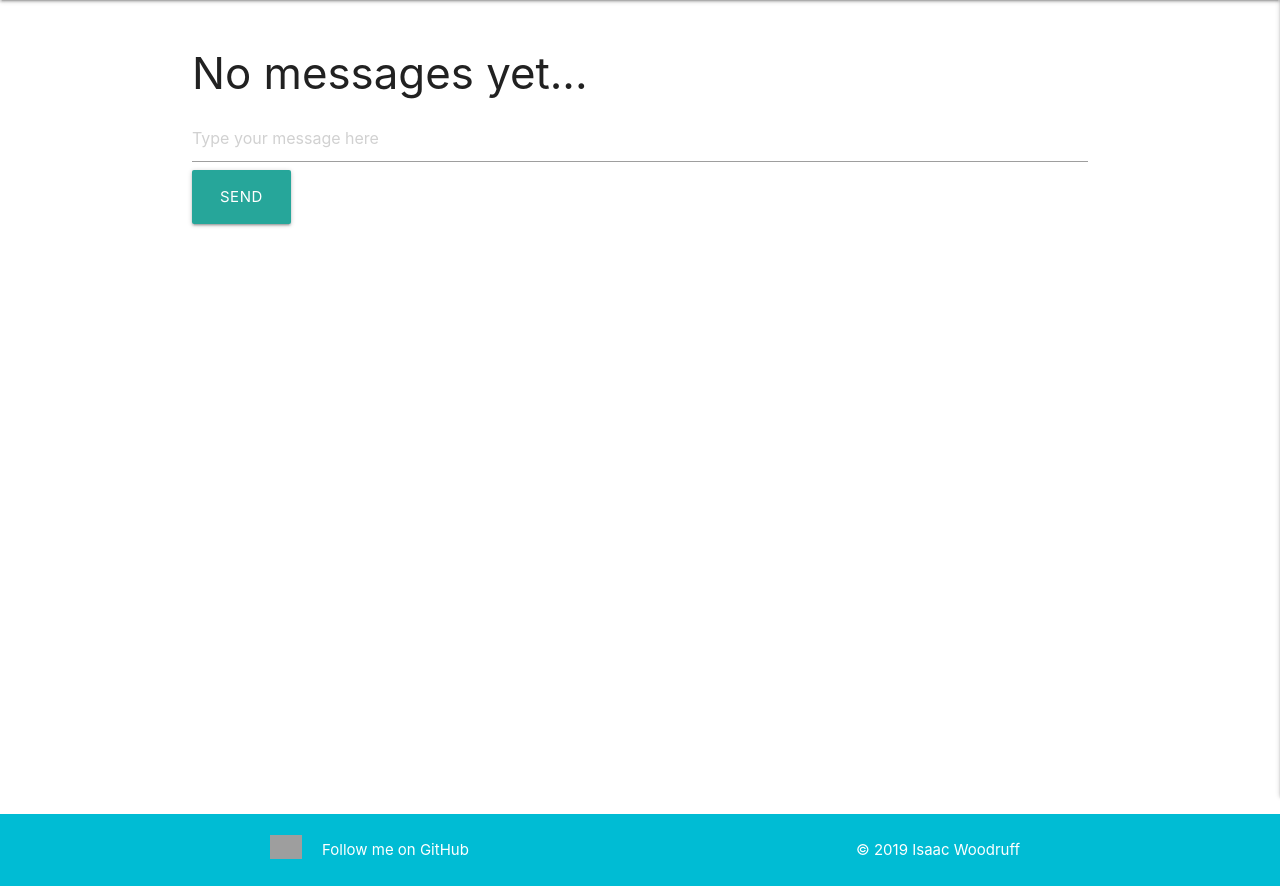
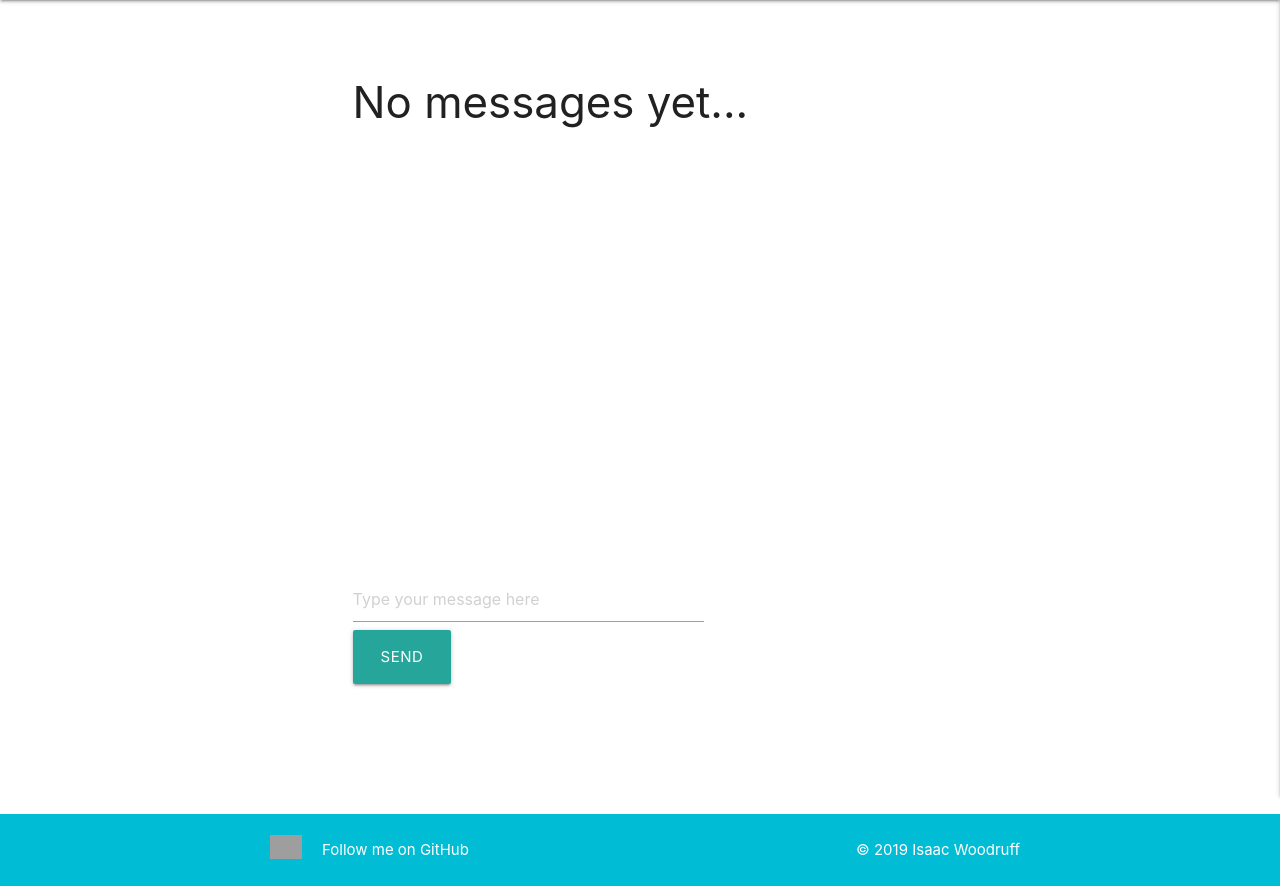
Before and after one commit to isaacwoodruff/codetogether, a Flask app: page /user_messages in a window 1280 px wide. Shown: the part 64-950 px from the top of the page. Run offline with Flask 2, Linux system fonts and the light colour scheme; some libraries are stand-ins or nearby versions; grey boxes are pictures that could not be loaded.

Commit message:
Updated styling to messages

```diff
--- a/static/css/style.css
+++ b/static/css/style.css
@@ -120,6 +120,16 @@ footer a {
     overflow: hidden;
 }
 
+#messages-form {
+    position: absolute;
+    top: 80vh;
+}
+
+#messages-wrapper {
+    height: 60vh;
+    overflow: scroll;
+}
+
 @media only screen and (max-width: 440px) {
     /* Pull site name/logo to the left more on smaller screens */
     nav .brand-logo {
--- a/static/js/messages.js
+++ b/static/js/messages.js
@@ -1,3 +1,6 @@
+$(document).ready(function() {
+    var messageBox = document.getElementById("messages-wrapper");
+
     var socket = io.connect('https://' + document.domain + ':' + location.port);
 
     socket.on('connect', function() {
@@ -15,9 +18,11 @@ socket.on('connect', function() {
     })
 
     socket.on('client message', function(msg) {
-    console.log(msg)
         if (typeof msg.user_name !== 'undefined') {
             $('h3').remove()
             $('div.message_holder').append('<div><h6>' + msg.user_name + ": " + msg.message + '</h6></div>')
+            // Scroll to the bottom when a new message is received or sent
+            messageBox.scrollTop = messageBox.scrollHeight;
         }
     })
+})
--- a/templates/base.html
+++ b/templates/base.html
@@ -65,6 +65,8 @@
     <script src="https://cdnjs.cloudflare.com/ajax/libs/jquery/3.2.1/jquery.min.js"></script>
     <script src="https://cdnjs.cloudflare.com/ajax/libs/materialize/1.0.0/js/materialize.min.js"></script>
     <script src="{{url_for('static', filename='js/main.js')}}"></script>
+    <script src="https://cdnjs.cloudflare.com/ajax/libs/socket.io/1.7.3/socket.io.min.js"></script>
+    <script src="{{url_for('static', filename='js/messages.js')}}"></script>
 </body>
 
 </html>
--- a/templates/user_messages.html
+++ b/templates/user_messages.html
@@ -1,16 +1,22 @@
 {% extends 'base.html' %} {% block content %}
 
+<div class="row">
+    <div class="col l2"></div>
+    <div class="col s12 l8">
+        <div id="messages-wrapper">
             <h3>No messages yet...</h3>
             <div class="message_holder"></div>
+        </div>
 
+        <div id="messages-form">
             <form action="" method="POST">
                 <input type="text" class="hide" value="{{ current_session_user.first_name }}" />
                 <input type="text" class="message" placeholder="Type your message here" required/>
                 <button class="btn waves-effect waves-light btn-large">Send</button>
             </form>
-
-    <script src="https://ajax.googleapis.com/ajax/libs/jquery/1.12.4/jquery.min.js"></script>
-    <script src="https://cdnjs.cloudflare.com/ajax/libs/socket.io/1.7.3/socket.io.min.js"></script>
-    <script src="{{url_for('static', filename='js/messages.js')}}"></script>
+        </div>
+    </div>
+    <div class="col l2"></div>
+</div>
 
 {% endblock %}
```
Lines whose indentation alone changed are shown as unchanged.
